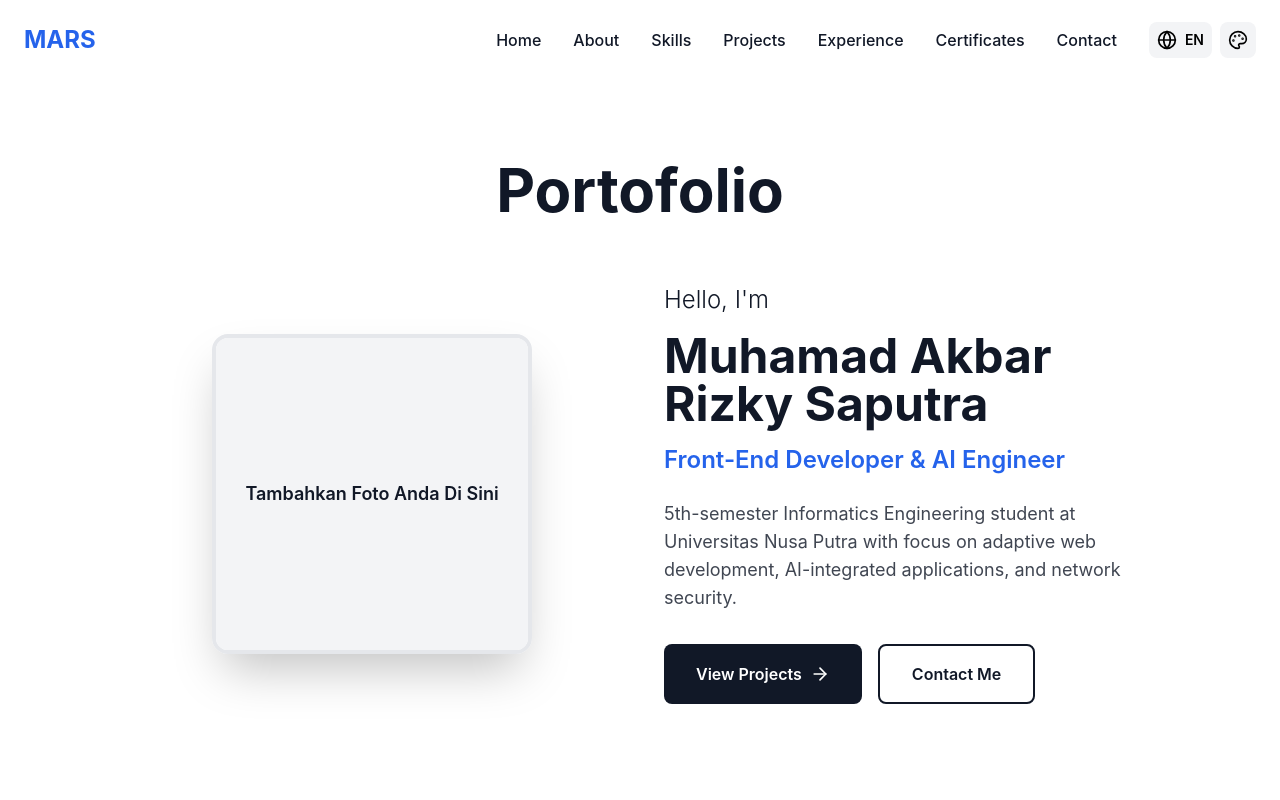
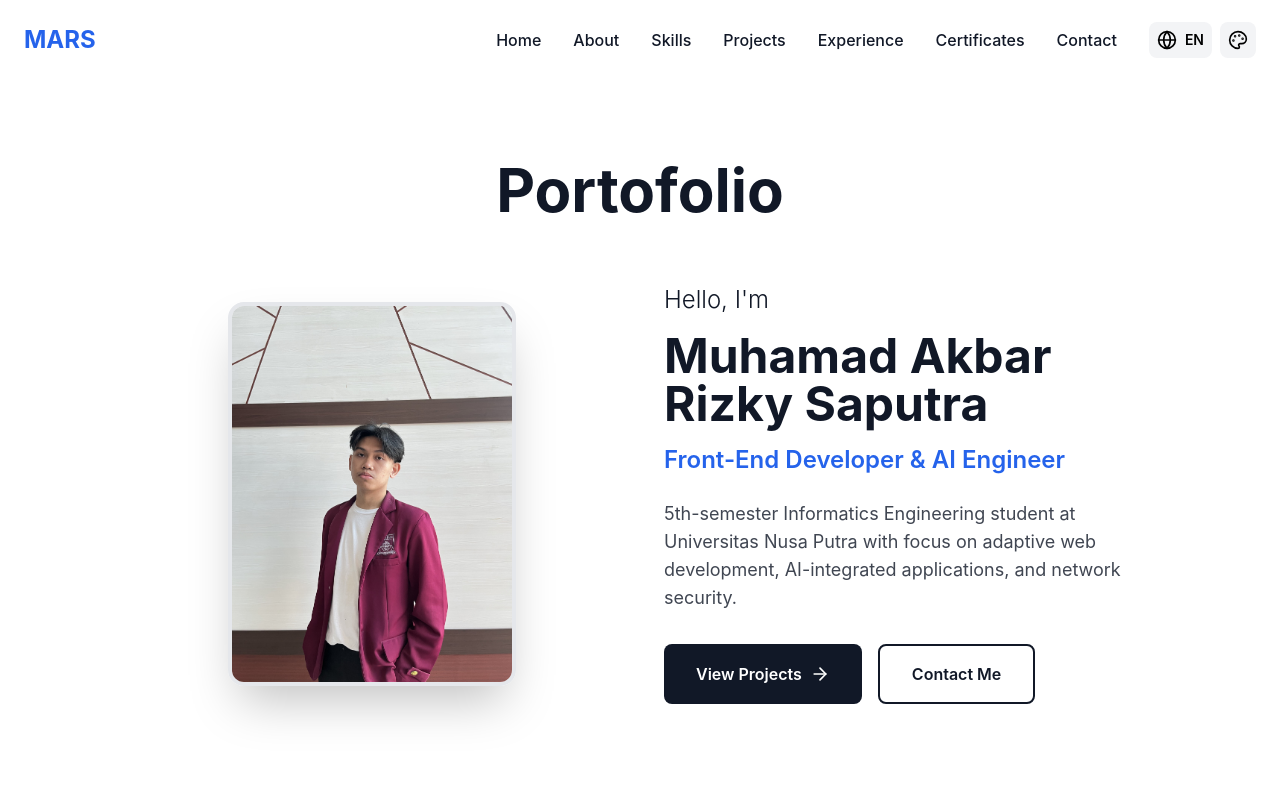
Before and after one commit to Arzstyle/web-portofolio-akbar, a React (Vite) app: page / in a window 1280 px wide. Shown: the top 800 px of the page. Built offline with nearby package versions, Linux system fonts and the light colour scheme.

Commit message:
Updated Hero.tsx

```diff
--- a/src/components/Hero.tsx
+++ b/src/components/Hero.tsx
@@ -46,20 +46,16 @@ export default function Hero() {
 
           <div className="grid grid-cols-1 md:grid-cols-2 gap-12 items-center mb-12">
             <div className="flex justify-center animate-fade-in">
-              <div className={`w-64 h-64 md:w-80 md:h-80 rounded-2xl overflow-hidden shadow-2xl border-4 ${
+              <div className={`w-64 h-80 md:w-72 md:h-96 rounded-2xl overflow-hidden shadow-2xl border-4 ${
                 theme === 'minimalist' ? 'border-gray-200' :
                 theme === 'dark' ? 'border-gray-700' :
                 'border-pink-200'
               }`}>
-                <div className={`w-full h-full flex items-center justify-center ${
-                  theme === 'minimalist' ? 'bg-gray-100' :
-                  theme === 'dark' ? 'bg-gray-800' :
-                  'bg-gradient-to-br from-pink-100 to-blue-100'
-                }`}>
-                  <span className={`text-center ${styles.text} text-lg font-semibold`}>
-                    Tambahkan Foto Anda Di Sini
-                  </span>
-                </div>
+                <img
+                  src="/src/assets/Foto Unformal - M Akbar Rizky S.jpg"
+                  alt="Muhamad Akbar Rizky Saputra"
+                  className="w-full h-full object-cover"
+                />
               </div>
             </div>
 
```
